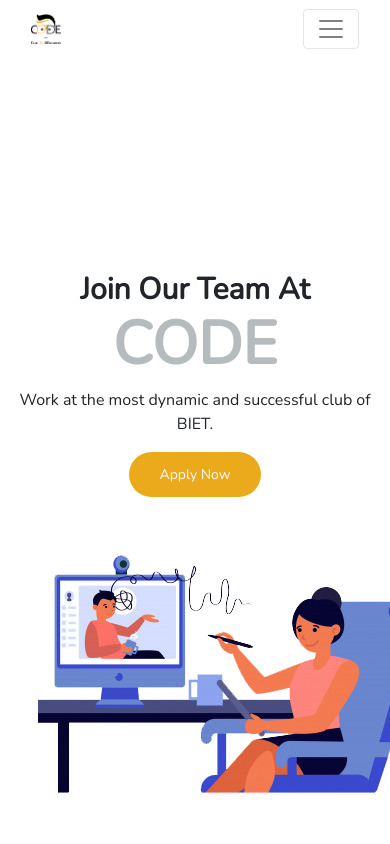
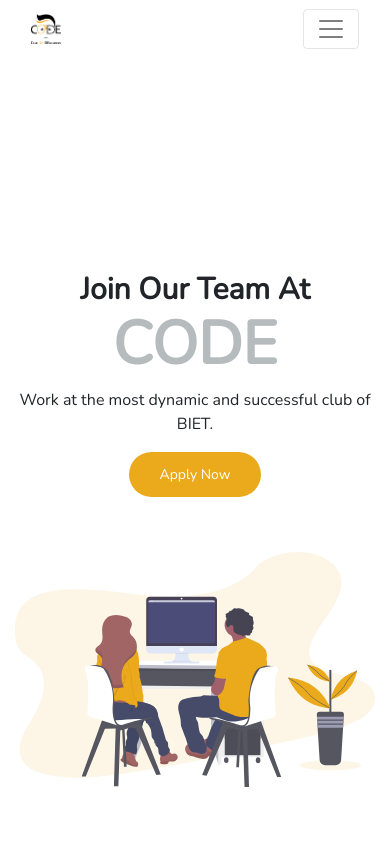
Before and after one commit to Ayush-k-Shukla/Code_page, a React (Create React App) app: page / in a window 390 px wide. Shown: the top 844 px of the page. Built offline with nearby package versions, Linux system fonts and the light colour scheme.

Commit message:
some responsive issue fix

```diff
--- a/src/App.js
+++ b/src/App.js
@@ -10,7 +10,7 @@ import "./App.css";
 
 //images imports
 
-import myimg from "./images/carrer.png";
+import myimg from "./images/undraw_product_tour.svg";
 import ij1 from "./images/job_1.png";
 import ij2 from "./images/job_2.png";
 import ij3 from "./images/job_3.png";
@@ -48,7 +48,7 @@ function App() {
                 </div>
               </div>
               <div class="col-sm-6 col-12">
-                <Image src={myimg} />
+                <Image src={myimg} style={{width:'100%'}}/>
               </div>
             </div>
           </div>
```
Also changed, not shown: src/images/undraw_product_tour.svg.
